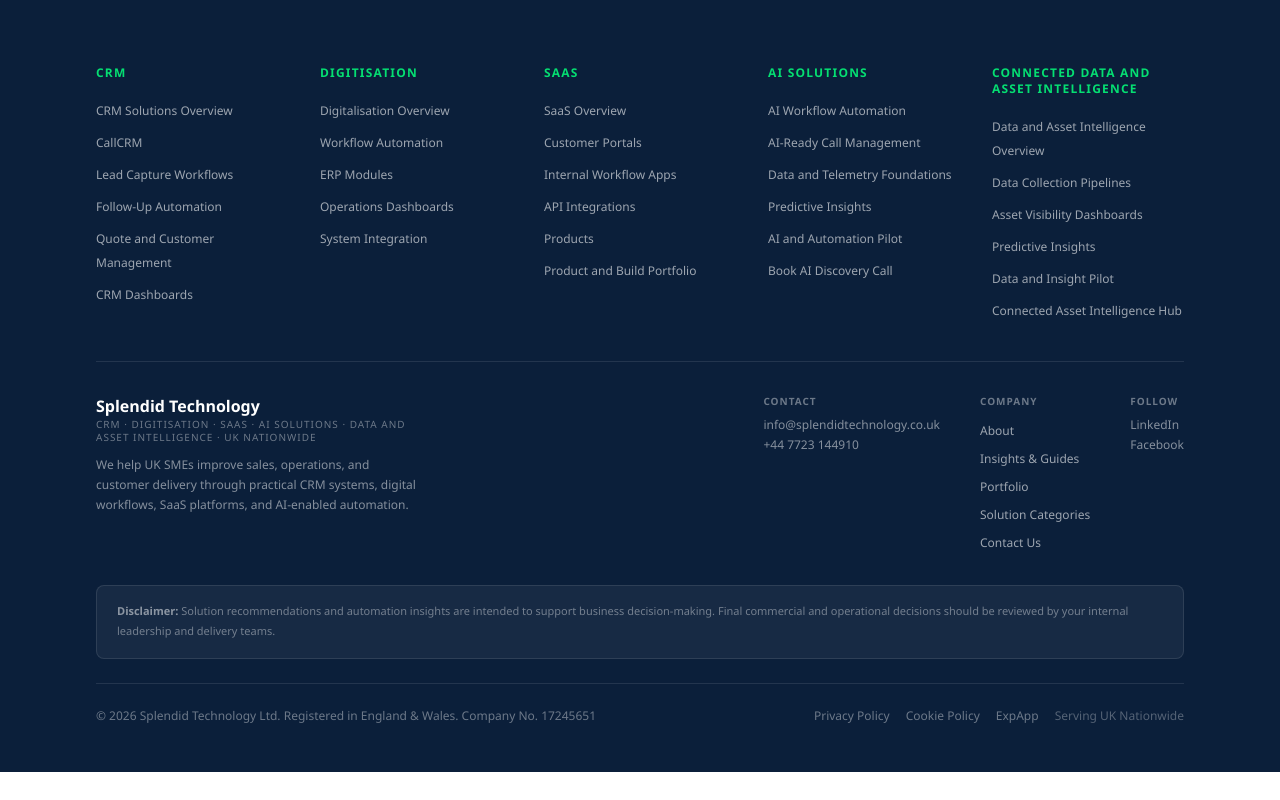
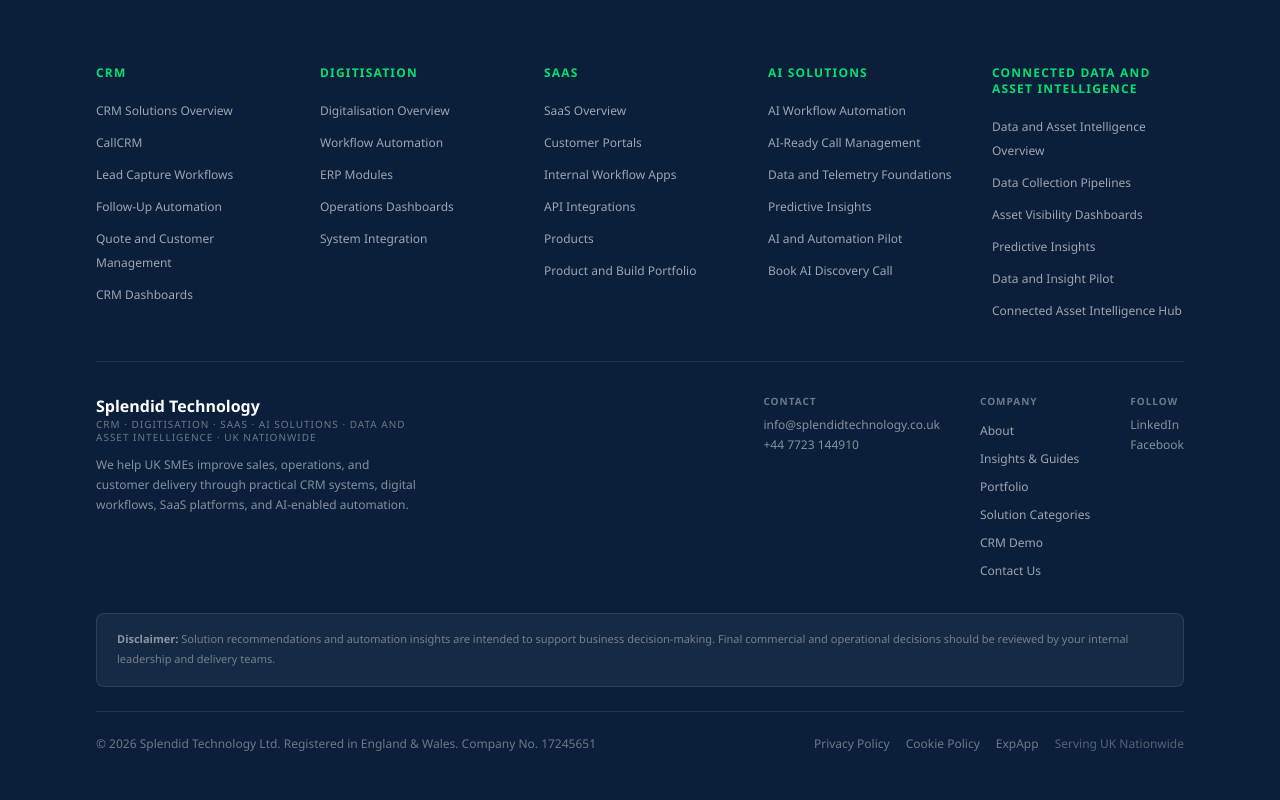
Before and after one commit to sarapriyain09/splendidtechnology, a Next.js app: page / in a window 1280 px wide. Shown: the part 4967-5767 px from the top of the page. Before the commit the page ends 5739 px from the top, so only its background shows below. Built offline with nearby package versions, Linux system fonts and the light colour scheme; no server answers.

Commit message:
Add CRM Demo link to footer

```diff
--- a/src/components/SiteFooter.tsx
+++ b/src/components/SiteFooter.tsx
@@ -148,6 +148,7 @@ export function SiteFooter() {
                     { href: "/blog", label: "Insights & Guides" },
                     { href: "/portfolio", label: "Portfolio" },
                     { href: "/services", label: "Solution Categories" },
+                    { href: "/demo", label: "CRM Demo" },
                     { href: "/contact", label: "Contact Us" },
                   ].map((l) => (
                     <li key={l.href}>
```
